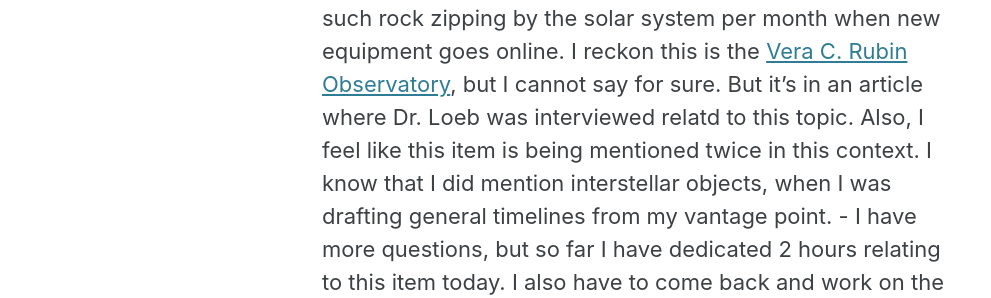
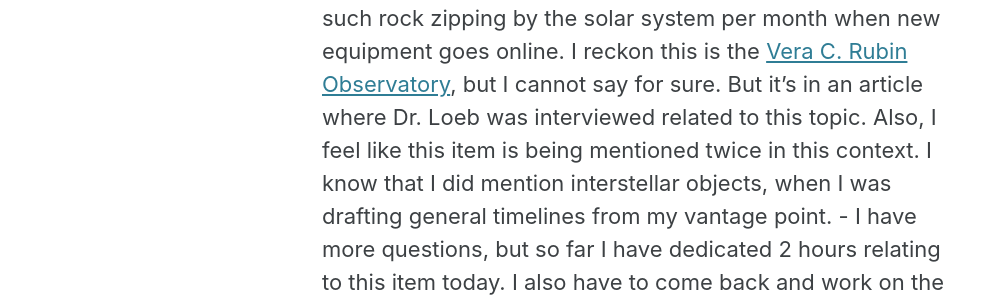
Before and after one commit to stellardreams/stellardreams.github.io, a Jekyll site: the page built from _posts/2024-12-02-Rogue-Stars-Zoomed-By.md, in a window 1280 px wide and 900 px high, scrolled down 8530 px. Shown: the part 189-487 px from the top of the window, without its empty margins (0-991 px from the left). Built offline with Jekyll 4.4.1, drawn with Linux system fonts in a browser that asks for light colours; cached includes are drawn as plain includes; some of the changed text lies outside the part shown.

Commit message:
Update 2024-12-02-Rogue-Stars-Zoomed-By.md
typo

```diff
--- a/_posts/2024-12-02-Rogue-Stars-Zoomed-By.md
+++ b/_posts/2024-12-02-Rogue-Stars-Zoomed-By.md
@@ -40,7 +40,7 @@ After reading the article once (or twice), I have more questions. Including, but
 - Next and builing up on a sub-question above and relating to the origin of such a stellar mass. The central question, in my mind, of there being 'bands' around the MilkyWay. Unless it's some freak probability that this was only one of some 100 Billion stars across the MilkyWay that zipped by the solar system for some really strange reason. If that probability equals close to zero and this stellar object is not zipping by in a solo fashion - then the probability equals higher that stars/dust/rocks (at the very least) are travelling in bands of sorts. (Not sure about blackholes). Relating to the objects within the hold of these bands, how they travel, how many branches do these bands actually have and the direction in which they travel and why.
   - The Milkyway's merger with dwarf galax(ies), is, what I think has lead to these bands in the first place. The reason for me, why particular images via APOD captured my attention.
 - If we put on our risk hat, then we could (maybe) have a whole lot of questions. But that would, I think, be governed on questions related to celestial mechanics and the time-ranges involved. As, right now I am doing a surface level search and right now I don't know what 'reasonably frequent' translates into. [link](https://arxiv.org/abs/2409.03342).
-- I am also thinking about the article via SciAm from 05-01-2021 (linked above about Stars zipping by at, I would think at or near relativistic speeds), Pfalzner's research, other thoughts related to trails of debris e.t.c and building up on that and if this is on topic the blogpost from 02-12-2021 about rocks like [Oumuamua and 2I/Borisov](https://stellardreams.github.io/Interstellar-Objects/) that have been observed to zip by the SolarSystem and Dr. Loeb's prediction, if I recall and at that time of an expectation of 1 such rock zipping by the solar system per month when new equipment goes online. I reckon this is the [Vera C. Rubin Observatory](https://en.wikipedia.org/wiki/Vera_C._Rubin_Observatory), but I cannot say for sure. But it's in an article where Dr. Loeb was interviewed relatd to this topic. Also, I feel like this item is being mentioned twice in this context. I know that I did mention interstellar objects, when I was drafting general timelines from my vantage point.
+- I am also thinking about the article via SciAm from 05-01-2021 (linked above about Stars zipping by at, I would think at or near relativistic speeds), Pfalzner's research, other thoughts related to trails of debris e.t.c and building up on that and if this is on topic the blogpost from 02-12-2021 about rocks like [Oumuamua and 2I/Borisov](https://stellardreams.github.io/Interstellar-Objects/) that have been observed to zip by the SolarSystem and Dr. Loeb's prediction, if I recall and at that time of an expectation of 1 such rock zipping by the solar system per month when new equipment goes online. I reckon this is the [Vera C. Rubin Observatory](https://en.wikipedia.org/wiki/Vera_C._Rubin_Observatory), but I cannot say for sure. But it's in an article where Dr. Loeb was interviewed related to this topic. Also, I feel like this item is being mentioned twice in this context. I know that I did mention interstellar objects, when I was drafting general timelines from my vantage point.
 - I have more questions, but so far I have dedicated 2 hours relating to this item today. I also have to come back and work on the structure and formatting of this blogpost as I wrote this myself. Getting AIs to write stuff, can often lead to the essential meaning being lost.
 
  Anyhow, super interesting area of research!
```
